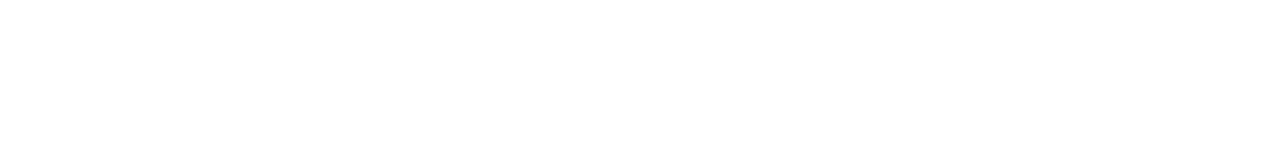
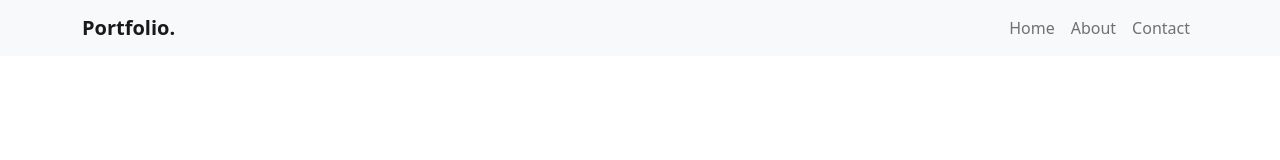
Before and after one commit to nkverse/portfolio-bs, a website built with Parcel: page index.html in a window 1280 px wide. Built offline with nearby package versions, Linux system fonts and the light colour scheme; files whose address does not match are found by name.

Commit message:
Add header navigation

```diff
--- a/index.html
+++ b/index.html
@@ -22,7 +22,39 @@
 </head>
 
 <body>
-  <!-- Markup -->
+  <!-- Header -->
+  <nav
+    class="navbar navbar-expand-lg bg-light navbar-light sticky-top"
+  >
+    <div class="container">
+      <a class="navbar-brand" href="#">
+        <strong>Portfolio.</strong>
+      </a>
+
+      <button
+        class="navbar-toggler"
+        type="button"
+        data-bs-toggle="collapse"
+        data-bs-target="#nav-menu"
+      >
+        <span class="navbar-toggler-icon"></span>
+      </button>
+
+      <div class="collapse navbar-collapse" id="nav-menu">
+        <ul class="navbar-nav ms-auto">
+          <li class="nav-item">
+            <a class="nav-link" href="#home">Home</a>
+          </li>
+          <li class="nav-item">
+            <a class="nav-link" href="#about">About</a>
+          </li>
+          <li class="nav-item">
+            <a class="nav-link" href="#contact">Contact</a>
+          </li>
+        </ul>
+      </div>
+    </div>
+  </nav>
 
 
   <!-- Modules -->
```
